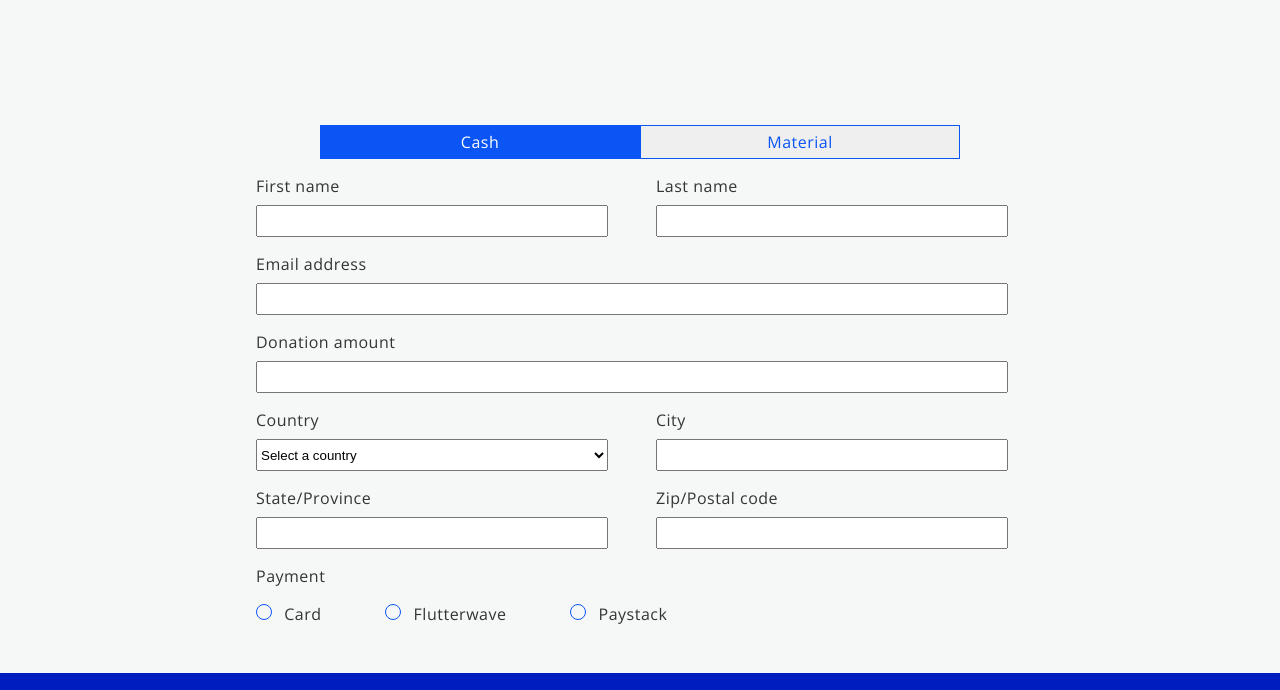
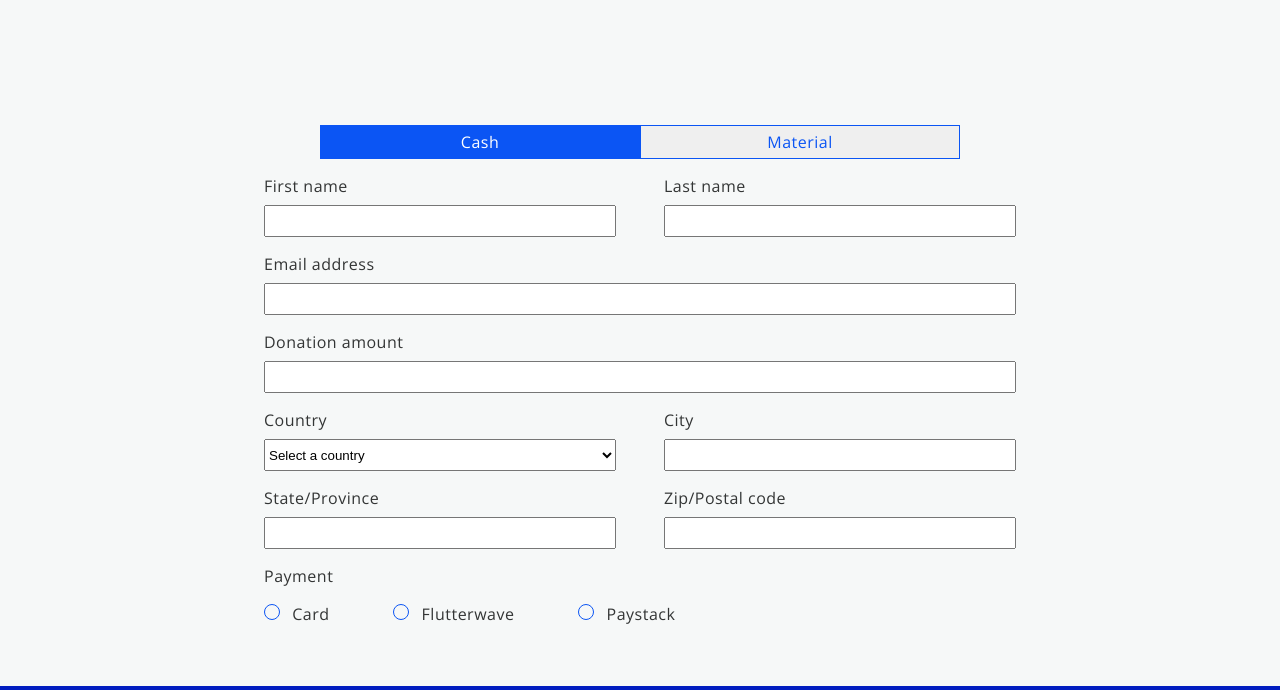
Before and after one commit to Etinhandy/donate, a plain HTML site: page index.html in a window 1280 px wide. Shown: the part 1129-1819 px from the top of the page. Drawn offline with nearby package versions, Linux system fonts and the light colour scheme; no server answers.

Commit message:
rearrange

```diff
--- a/css/donation.css
+++ b/css/donation.css
@@ -109,6 +109,8 @@
 .donation-form-container {
   width: 60%;
   margin: 0 auto;
+  display: flex;
+  justify-content: center;
 }
 
 .donation-page-btns {
@@ -154,7 +156,6 @@
 }
 
 .donation-input label,
-
 .donation-input-2 label,
 .rdio label,
 .input-box p {
@@ -199,7 +200,6 @@
   align-items: center;
   padding-top: 1rem;
 }
-
 
 input[type="radio"] {
   appearance: none;
@@ -281,7 +281,6 @@ input[type="radio"]:checked {
     flex-direction: column;
     align-items: center;
   }
-
 }
 
 /* mediaqueries for tablet view */
@@ -445,5 +444,5 @@ input[type="radio"]:checked {
   .input-box {
     margin-bottom: 0.8rem;
     padding: 0 1rem;
+  }
 }
-}
--- a/index.html
+++ b/index.html
@@ -83,7 +83,7 @@
 
       <section class="donation-form">
         <div class="donation-form-container">
-          <div class="to-align">
+
             <div class="donation-form-1">
               <div class="donation-page-btns">
                 <div class="dona-p-btn cash-btn donate-cash">
@@ -226,7 +226,7 @@
                 </div>
               </form>
             </div>
-          </div>
+
         </div>
       </section>
     </main>
```
